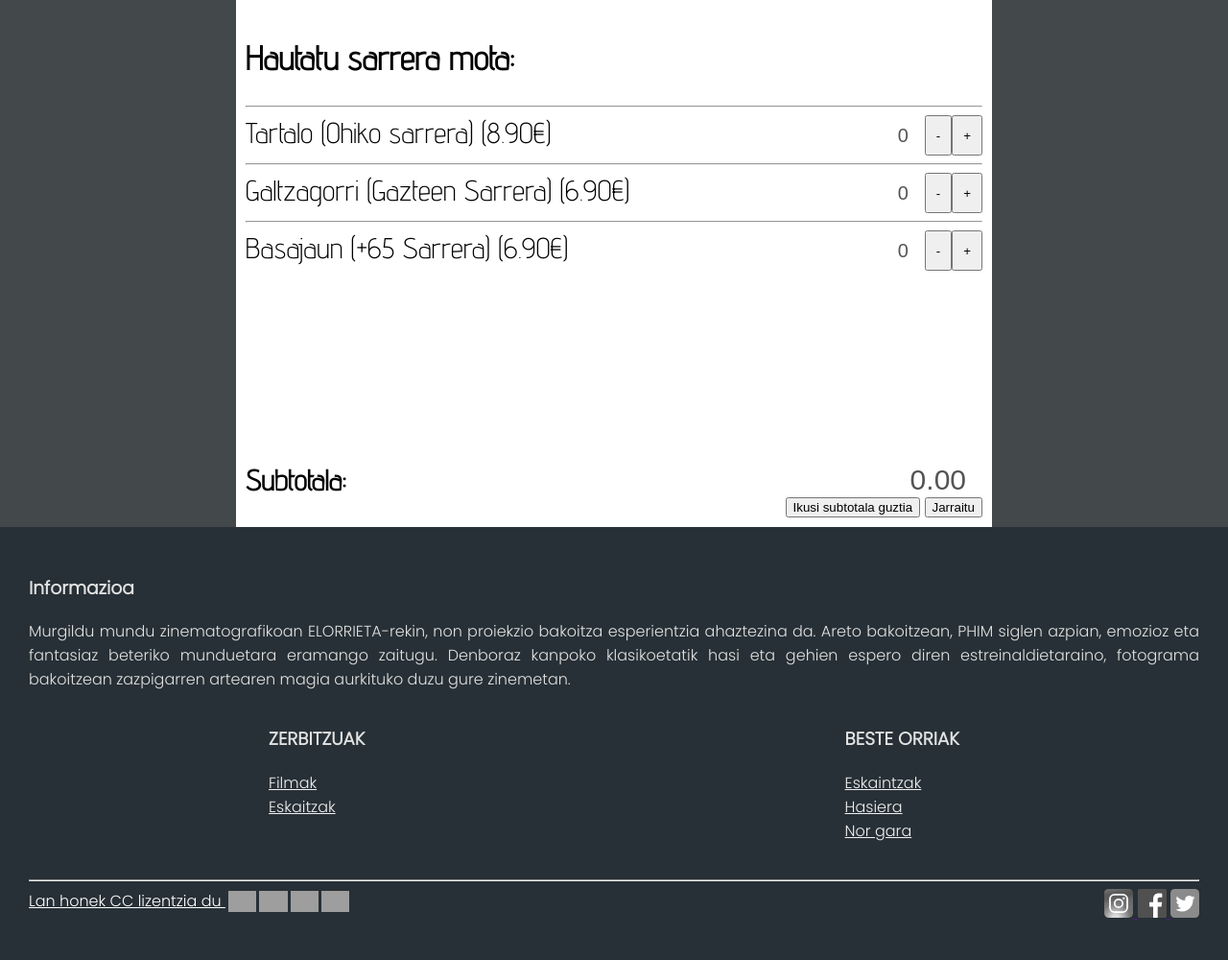
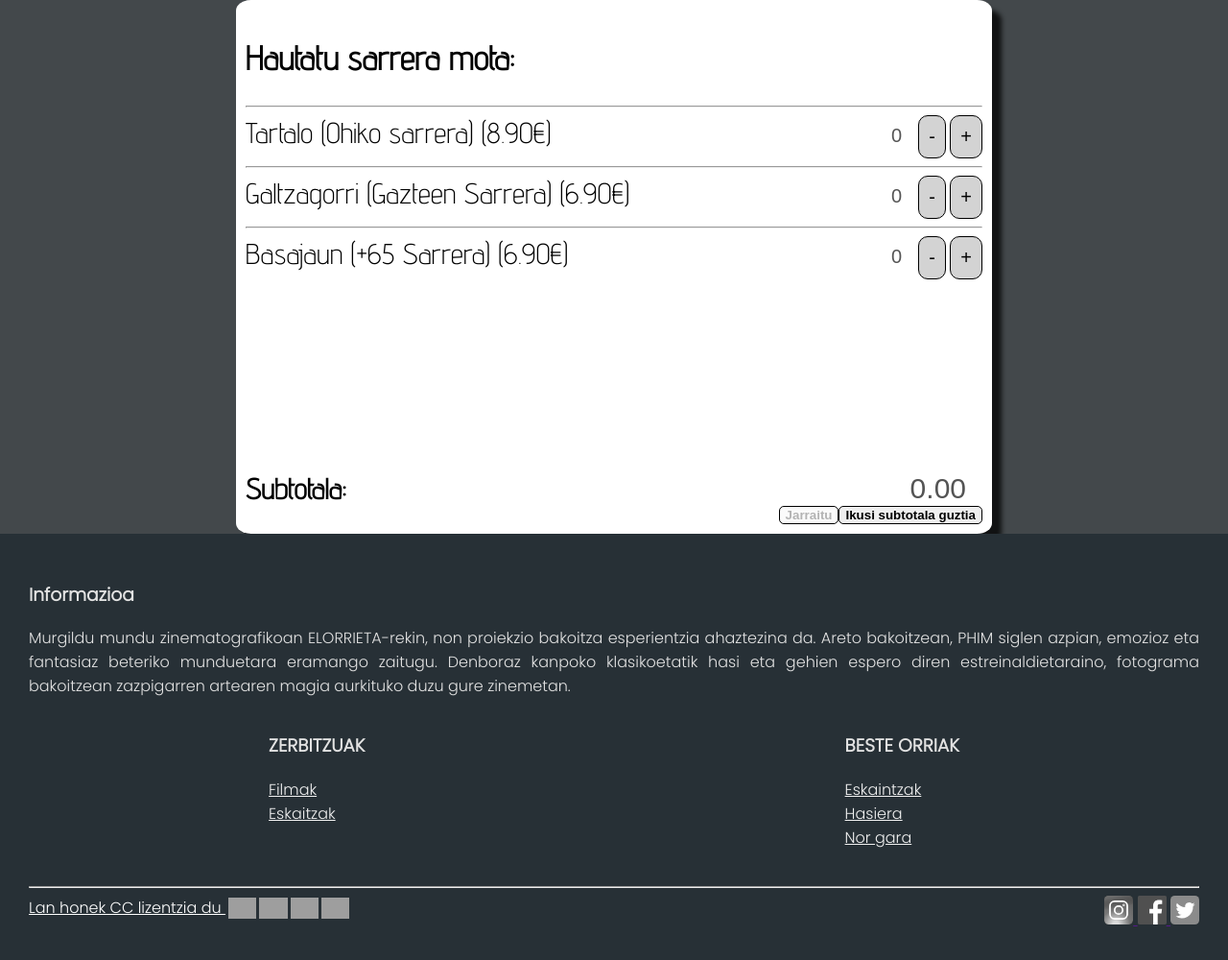
Before and after one commit to Nereee/E3_ML_T4, a PHP site: page /html/sarrerak.html in a window 1280 px wide. Shown: the part 137-1137 px from the top of the page at 96% size. Before the commit the page ends 1095 px from the top, so only its background shows below. Run offline with PHP 8.4, Linux system fonts and the light colour scheme; grey boxes are pictures that could not be loaded.

Commit message:
Paula sarrerak

```diff
--- a/css/index.css
+++ b/css/index.css
@@ -1,3 +1,8 @@
+section {
+  font-family: 'Advent Pro';
+
+}
+
 section h3 {
   font-size: 50px;
   text-align: center;
@@ -136,6 +141,8 @@ section h3 {
 
 #sarrera_kutxa {
   background-color: white;
+  box-shadow: 10px 10px 5px 0px rgba(0,0,0,0.75);
+  border-radius: 2%;
   padding: 10px;
   width: 60%;
   height: 100%;
@@ -162,6 +169,19 @@ section h3 {
   border: 0;
   width: 50px;
   font-size: 20px;
+}
+
+.mota input[type="button"] {
+  padding: 30px;
+  border-radius: 10px;
+  font-size: 20px;
+  border: 1px solid black;
+  background-color: lightgrey;
+}
+
+.mota input[type="button"]:hover {
+  background-color: #273036;
+  color: white;
 }
 
 #espazioa {
@@ -194,6 +214,9 @@ section h3 {
   text-align: end;
 }
 
-#botoiak {
+#botoiak input[type="button"] {
+  border-radius: 5px;
   float: right;
+  border: 1px solid black;
+  font-weight: bold;
 }
--- a/css/media.css
+++ b/css/media.css
@@ -36,6 +36,20 @@
 
   }
 
+  @media screen and (max-width: 880px) {
+    .mota {
+      flex-direction: column;
+    }
+
+    .mota input[type="number"] {
+      text-align: start;
+    }
+
+    .kantitate_kutxa {
+      justify-content: space-between;
+    }
+  }
+
   @media screen and (max-width: 768px) {
 
     .menu {
@@ -64,4 +78,8 @@
     .menu a {
       margin-bottom: 30px;
     }
+
+    #totala_kutxa  {
+      flex-direction: column;
+    }
   }
--- a/html/sarrerak.html
+++ b/html/sarrerak.html
@@ -43,8 +43,10 @@
                             <label for="normal_mota">Tartalo (Ohiko sarrera) (8.90€)</label>
                             <div class="kantitate_kutxa">
                                 <input type="number" name="normal_mota" id="normal_mota" value="0" disabled>
-                                <input type="button" value="-" onclick="kendu(document.getElementById('normal_mota'))">
-								<input type="button" value="+" onclick="gehitu(document.getElementById('normal_mota'))">
+                                <div>
+                                  <input type="button" value="-" class="kenduBTN" onclick="kendu(document.getElementById('normal_mota'))">
+                                  <input type="button" value="+" class="gehituBTN" onclick="gehitu(document.getElementById('normal_mota'))">
+                                </div>
                             </div>
                         </div>
                         <hr>
@@ -52,8 +54,10 @@
                             <label for="gaztea_mota">Galtzagorri (Gazteen Sarrera) (6.90€)</label>
                             <div class="kantitate_kutxa">
                                 <input type="number" name="gaztea_mota" id="gaztea_mota" value="0" disabled>
-                                <input type="button" value="-" onclick="kendu(document.getElementById('gaztea_mota'))">
-								<input type="button" value="+" onclick="gehitu(document.getElementById('gaztea_mota'))">
+                                <div>
+                                  <input type="button" value="-" class="kenduBTN" onclick="kendu(document.getElementById('gaztea_mota'))">
+                                  <input type="button" value="+" class="gehituBTN" onclick="gehitu(document.getElementById('gaztea_mota'))">
+                                </div>
                             </div>
                         </div>
                         <hr>
@@ -61,8 +65,10 @@
                             <label for="jubilatu_mota">Basajaun (+65 Sarrera) (6.90€)</label>
                             <div class="kantitate_kutxa">
                                 <input type="number" name="jubilatu_mota" id="jubilatu_mota" value="0" disabled>
-                                <input type="button" value="-" onclick="kendu(document.getElementById('jubilatu_mota'))">
-								<input type="button" value="+" onclick="gehitu(document.getElementById('jubilatu_mota'))">
+                                <div>
+                                  <input type="button" value="-" class="kenduBTN" onclick="kendu(document.getElementById('jubilatu_mota'))">
+                                  <input type="button" value="+" class="gehituBTN" onclick="gehitu(document.getElementById('jubilatu_mota'))">
+                                </div>
                             </div>
                         </div>
                         <div id="espazioa">
@@ -75,7 +81,7 @@
 							</div>
 							<div id="botoiak">
 								<input type="button" value="Ikusi subtotala guztia" onclick="prezioak()">
-								<input type="button" value="Jarraitu" onclick="prezioak(), window.location.href = 'erosketak.html' ">
+								<input type="button" value="Jarraitu" id="jarraitu_btn" disabled onclick="prezioak(), window.location.href = 'erosketak.html'">
 							</div>
 						</div>
                     </div>
@@ -106,8 +112,11 @@
                   }
 
                     document.getElementById("subtotala").value = subtotala.toFixed(2);
+
+                  if (subtotala > 0) {
+                    document.getElementById("jarraitu_btn").disabled = false;
                   }
-
+				      }
 
                 function gehitu(sarrera) {
                     var kop = parseInt(sarrera.value);
```
Lines whose indentation alone changed are shown as unchanged.
